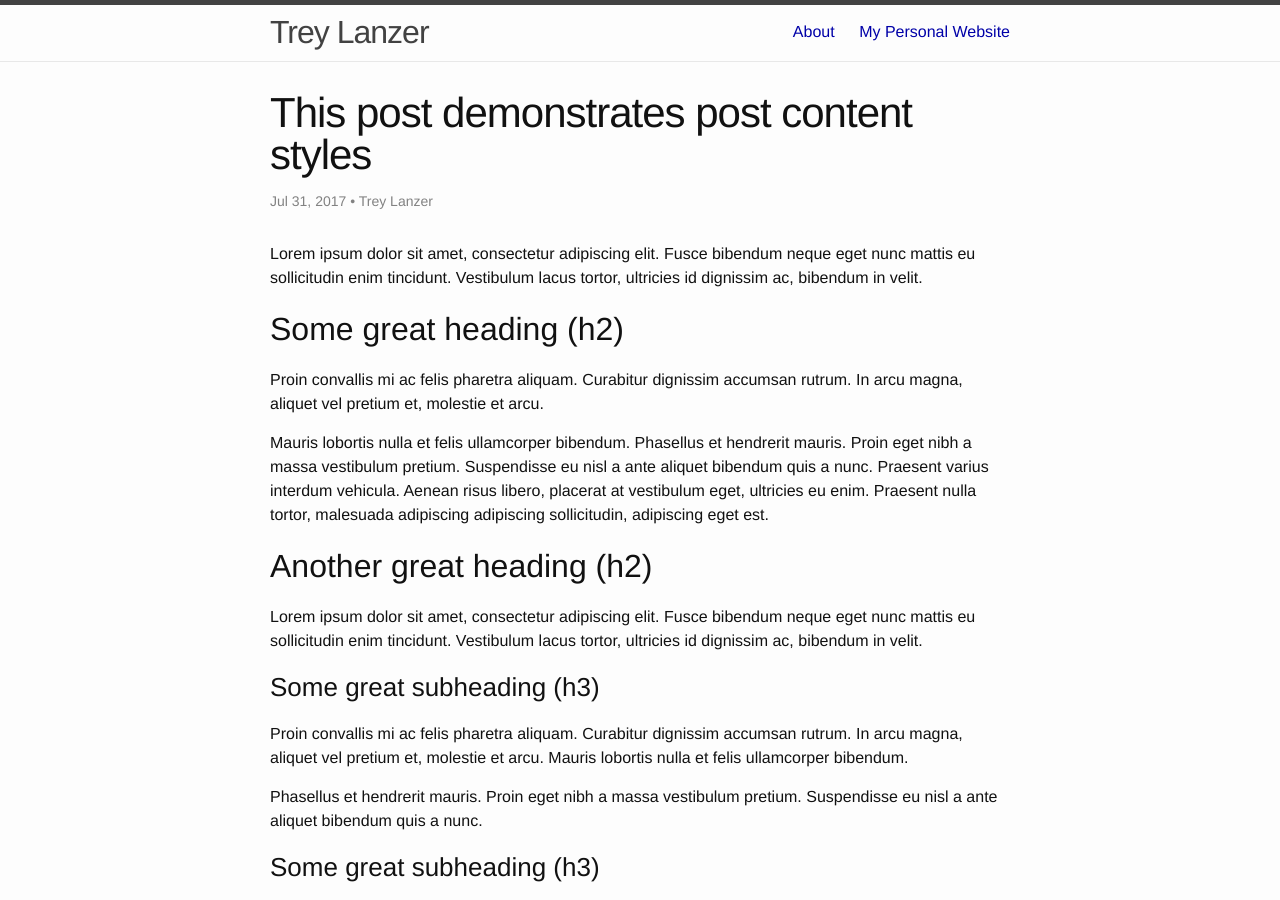
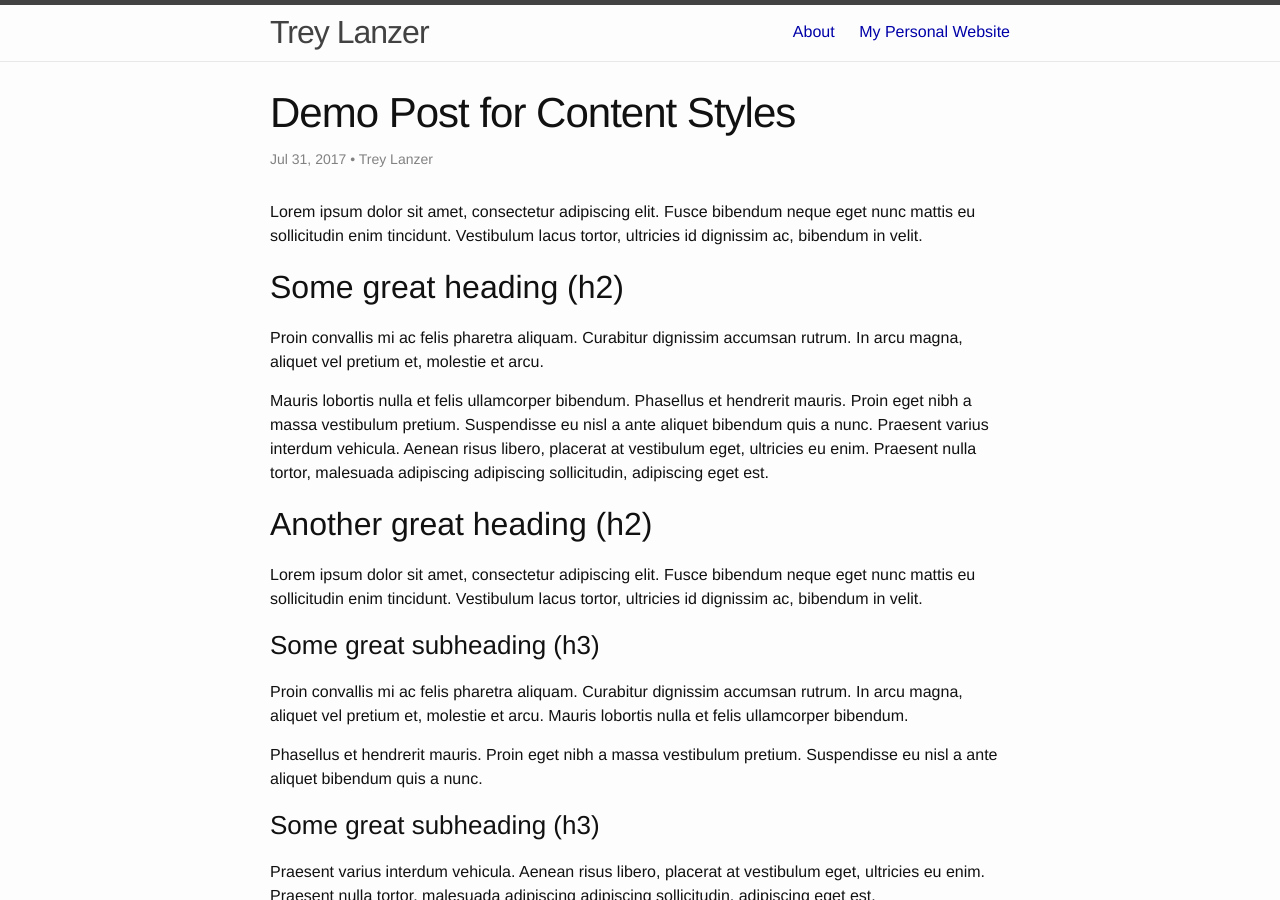
Before and after one commit to TexasBullet26/TexasBullet26.github.io2, a Jekyll site: the page built from _posts/2017-07-31-markdown-demo.md, in a window 1280 px wide and 900 px high. Built offline with Jekyll 4.4.1, drawn with Linux system fonts in a browser that asks for light colours.

Commit message:
Edit Titles and Edit minima.gemspec file

```diff
--- a/_posts/2017-07-31-markdown-demo.md
+++ b/_posts/2017-07-31-markdown-demo.md
@@ -1,6 +1,6 @@
 ---
 layout: post
-title: "This post demonstrates post content styles"
+title: "Demo Post for Content Styles"
 categories: demo
 author: "Trey Lanzer"
 meta: "Denton"
```
Also changed, not shown: _posts/2017-07-31-long-test-article.md (+1 -1 lines), minima.gemspec.
